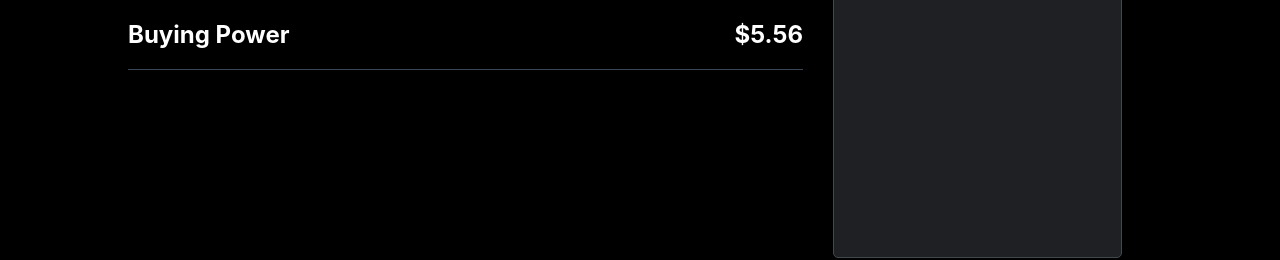
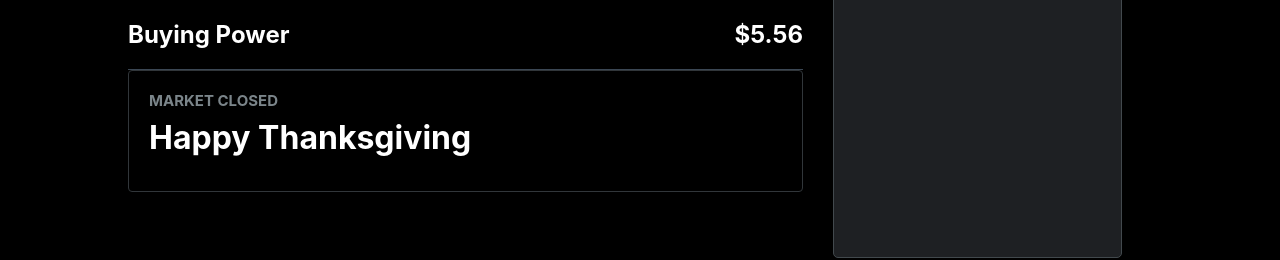
Before and after one commit to ArchishmanSengupta/robinhood2.0, a React (Create React App) app: page / in a window 1280 px wide. Shown: the part 376-636 px from the top of the page. Built offline with nearby package versions, Linux system fonts and the light colour scheme; no server answers; the database is empty.

Commit message:
market status section made

```diff
--- a/src/Newsfeed.css
+++ b/src/Newsfeed.css
@@ -23,4 +23,23 @@
     justify-content: space-between;
     border-bottom: 1px solid #3b4754;
     padding: 20px 0px 20px 0px;
+
 }
+.news__market__section{
+    margin-top: 60px;
+
+}
+.newsfeed__market__box{
+    height: 10vh;
+    padding: 20px;
+    border: 1px solid #31363a;
+    border-radius: 4px;
+    text-align: left;
+}
+.newsfeed__market__box p{
+    color: #7B858a;
+    font-size: 15px;
+    text-transform: uppercase;
+    font-weight: 700;
+    margin-bottom: 8px;
+}
--- a/src/Newsfeed.js
+++ b/src/Newsfeed.js
@@ -22,6 +22,13 @@
                     <h2>Buying Power</h2>
                     <h2>$5.56</h2>
                 </div>
+                <div className="newsfeed__market__section">
+                    <div className="newsfeed__market__box">
+                        <p>Market Closed</p>
+                        <h1>Happy Thanksgiving</h1>
+                    </div>
+
+                </div>
             </div>
 
         </div>
```
